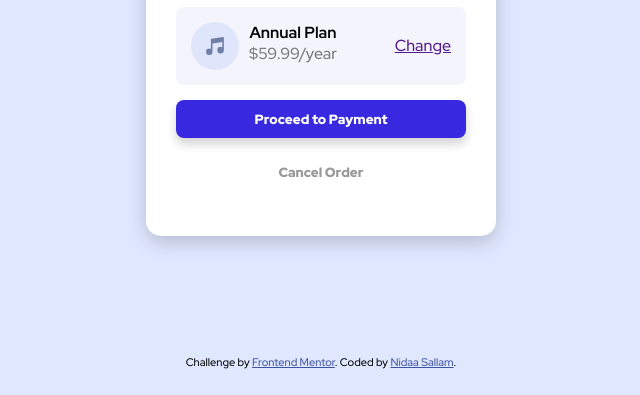
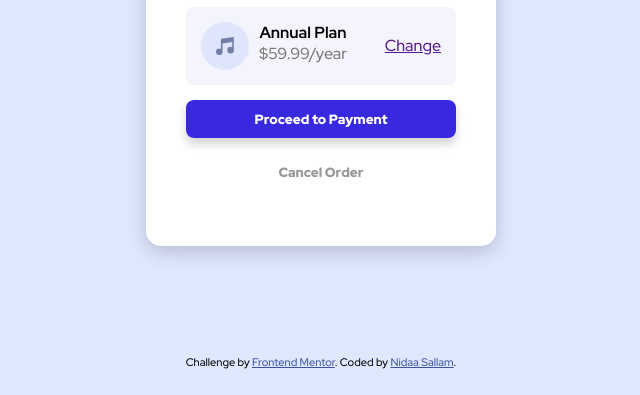
Before and after one commit to NidaaHamed/order-summary-component-main, a plain HTML site: page index.html in a window 1280 px wide. Shown: the part 445-840 px from the top of the page, without its empty margins (319-959 px from the left). Drawn offline with Linux system fonts and the light colour scheme.

Commit message:
some modifications

```diff
--- a/style.css
+++ b/style.css
@@ -30,12 +30,11 @@
   .child > img {
     object-fit: cover;
     width: 100%;
-    height: 30%;
     border: inherit;
     border-radius: 15px 15px 0 0;
   }
   .main {
-    padding: 30px;
+    padding: 40px;
   }
   .main h1 {
     margin-bottom: 10px;
```
